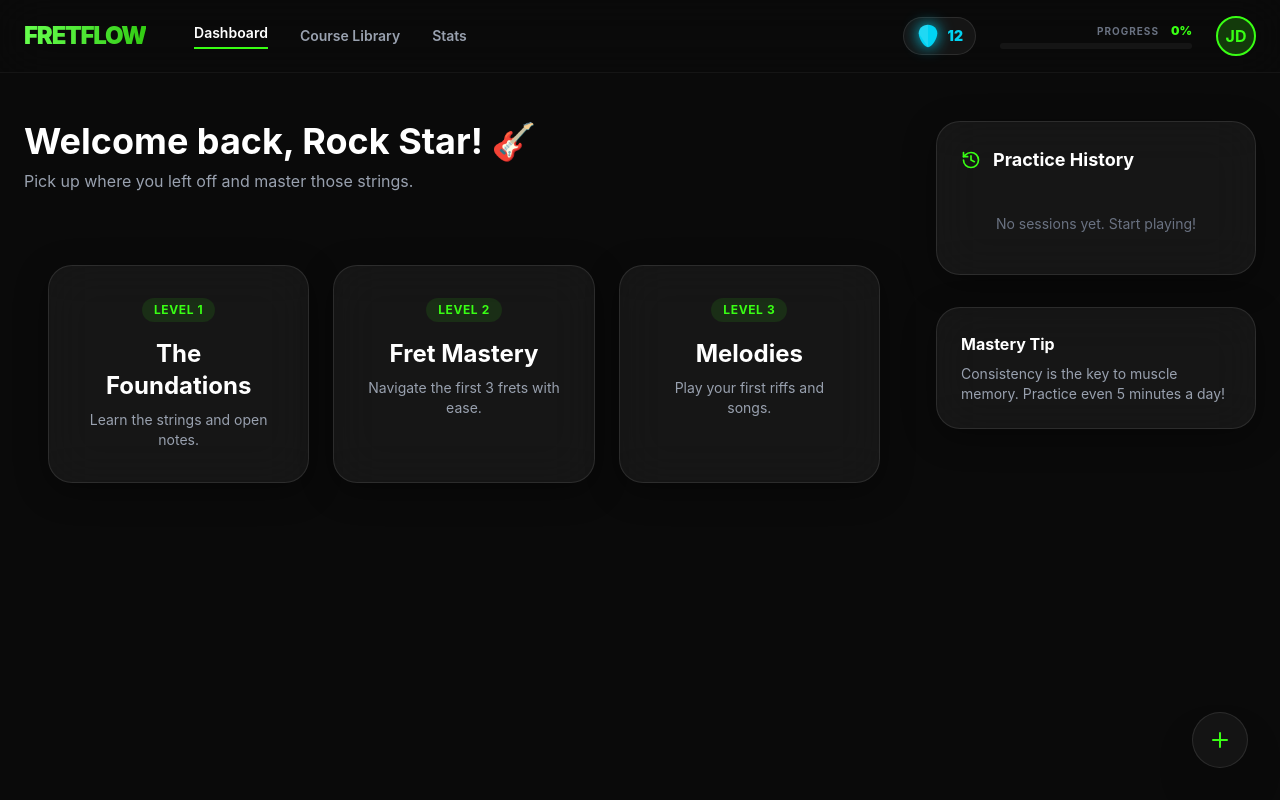
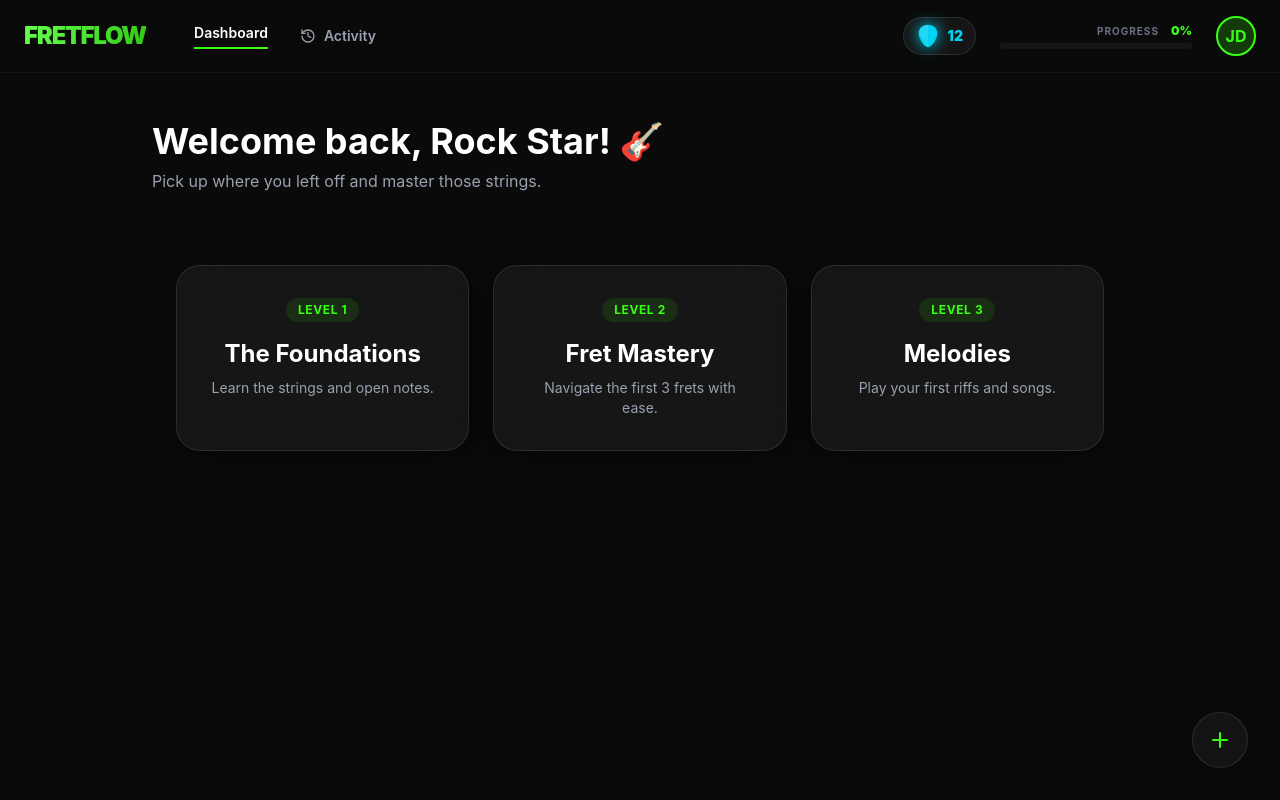
Before and after one commit to ravanaliyev/FretFlow, a React (Vite) app: page /dashboard in a window 1280 px wide. Built offline with nearby package versions, Linux system fonts and the light colour scheme.

Commit message:
Professional UX Overhaul: Refined Pick shape, Streak Freeze logic, Compact Filters, and Sidebar removal for better focus

```diff
--- a/src/screens/dashboard/Dashboard.tsx
+++ b/src/screens/dashboard/Dashboard.tsx
@@ -74,6 +74,7 @@ const Dashboard: React.FC = () => {
   const [isListening, setIsListening] = useState(false);
   const [showAdminModal, setShowAdminModal] = useState(false);
   const [showStreakModal, setShowStreakModal] = useState(false);
+  const [showHistoryDrawer, setShowHistoryDrawer] = useState(false);
 
   // Dynamic streak logic
   // Rolling 7-day logic
@@ -428,9 +429,18 @@ const Dashboard: React.FC = () => {
           <div className="flex items-center gap-12">
             <h1 className="text-2xl font-black tracking-tighter bg-gradient-to-r from-primary-400 to-primary-600 bg-clip-text text-transparent">FRETFLOW</h1>
             <nav className="hidden md:flex items-center gap-8">
-              <a href="#" className="text-sm font-semibold text-white border-b-2 border-primary-500 pb-1">Dashboard</a>
-              <a href="#" className="text-sm font-semibold text-gray-400 hover:text-white transition-colors">Course Library</a>
-              <a href="#" className="text-sm font-semibold text-gray-400 hover:text-white transition-colors">Stats</a>
+              <button
+                onClick={() => navigate('/dashboard')}
+                className={`text-sm font-semibold transition-colors ${currentView === 'levels' || currentView === 'lessons' ? 'text-white border-b-2 border-primary-500 pb-1' : 'text-gray-400 hover:text-white'}`}
+              >
+                Dashboard
+              </button>
+              <button
+                onClick={() => setShowHistoryDrawer(true)}
+                className="text-sm font-semibold text-gray-400 hover:text-white transition-colors flex items-center gap-2"
+              >
+                <History size={16} /> Activity
+              </button>
             </nav>
           </div>
 
@@ -498,9 +508,9 @@ const Dashboard: React.FC = () => {
         </div>
       </header>
 
-      <div className={`container mx-auto flex flex-col lg:flex-row gap-8 py-12 px-6 ${currentView === 'practice' ? 'hidden' : ''}`}>
-        {/* Main Content */}
-        <main className="flex-1 min-w-0">
+      <div className={`container mx-auto py-12 px-6 max-w-5xl ${currentView === 'practice' ? 'hidden' : ''}`}>
+        {/* Main Content - Full Width */}
+        <main className="w-full">
           <div className="mb-8 md:mb-12">
             <h2 className="text-3xl md:text-4xl font-bold mb-2 text-center md:text-left">Welcome back, Rock Star! 🎸</h2>
             <p className="text-gray-400 text-center md:text-left">Pick up where you left off and master those strings.</p>
@@ -529,41 +539,6 @@ const Dashboard: React.FC = () => {
             )}
           </AnimatePresence>
         </main>
-
-        {/* Sidebar */}
-        <aside className="w-full lg:w-80 space-y-8">
-          <div className="glass-panel p-6 rounded-3xl">
-            <div className="flex items-center gap-3 mb-6">
-              <History size={20} className="text-primary-500" />
-              <h3 className="font-bold text-lg">Practice History</h3>
-            </div>
-            <div className="space-y-4 max-h-[400px] overflow-y-auto no-scrollbar">
-              {history.length === 0 ? (
-                <p className="text-sm text-gray-500 text-center py-4">No sessions yet. Start playing!</p>
-              ) : (
-                history.map(item => (
-                  <div key={item.id} className="flex items-center justify-between group">
-                    <div>
-                      <p className="text-sm font-semibold text-white">{item.title}</p>
-                      <span className="text-[10px] text-gray-500">{item.date}</span>
-                    </div>
-                    <button
-                      onClick={() => deleteHistory(item.id)}
-                      className="text-gray-600 hover:text-red-500 opacity-0 group-hover:opacity-100 transition-all"
-                    >
-                      <Trash2 size={14} />
-                    </button>
-                  </div>
-                ))
-              )}
-            </div>
-          </div>
-
-          <div className="glass-panel p-6 rounded-3xl bg-primary-500/5 border-primary-500/20">
-            <h3 className="font-bold mb-2">Mastery Tip</h3>
-            <p className="text-sm text-gray-400">Consistency is the key to muscle memory. Practice even 5 minutes a day!</p>
-          </div>
-        </aside>
       </div>
 
       {/* Practice View Overlay */}
@@ -716,6 +691,77 @@ const Dashboard: React.FC = () => {
           </div>
         )}
       </AnimatePresence>
+
+      {/* History Drawer */}
+      <AnimatePresence>
+        {showHistoryDrawer && (
+          <div className="fixed inset-0 z-[120]">
+            <motion.div
+              initial={{ opacity: 0 }}
+              animate={{ opacity: 1 }}
+              exit={{ opacity: 0 }}
+              className="absolute inset-0 bg-dark-950/60 backdrop-blur-sm"
+              onClick={() => setShowHistoryDrawer(false)}
+            />
+            <motion.div
+              initial={{ x: '100%' }}
+              animate={{ x: 0 }}
+              exit={{ x: '100%' }}
+              transition={{ type: 'spring', damping: 25, stiffness: 200 }}
+              className="absolute right-0 top-0 bottom-0 w-full max-w-sm bg-dark-900 border-l border-white/10 p-8 shadow-2xl"
+            >
+              <div className="flex items-center justify-between mb-8">
+                <div className="flex items-center gap-3">
+                  <History size={24} className="text-primary-500" />
+                  <h3 className="text-2xl font-bold">Activity</h3>
+                </div>
+                <button onClick={() => setShowHistoryDrawer(false)} className="p-2 hover:bg-white/5 rounded-full transition-colors text-gray-500 hover:text-white">
+                  <X size={24} />
+                </button>
+              </div>
+
+              <div className="space-y-6 overflow-y-auto max-h-[calc(100vh-200px)] pr-2 no-scrollbar">
+                {history.length === 0 ? (
+                  <div className="text-center py-20">
+                    <div className="w-16 h-16 bg-white/5 rounded-full flex items-center justify-center mx-auto mb-4">
+                      <PlayCircle className="text-gray-600" size={32} />
+                    </div>
+                    <p className="text-gray-400">No practice history yet.</p>
+                    <p className="text-sm text-gray-600 mt-2">Finish a lesson to see it here!</p>
+                  </div>
+                ) : (
+                  history.map(item => (
+                    <motion.div
+                      key={item.id}
+                      initial={{ opacity: 0, x: 20 }}
+                      animate={{ opacity: 1, x: 0 }}
+                      className="glass-panel p-4 rounded-2xl flex items-center justify-between group hover:border-primary-500/20 transition-all"
+                    >
+                      <div>
+                        <p className="font-bold text-white group-hover:text-primary-500 transition-colors">{item.title}</p>
+                        <span className="text-xs text-gray-500">{item.date}</span>
+                      </div>
+                      <button
+                        onClick={() => deleteHistory(item.id)}
+                        className="p-2 text-gray-700 hover:text-red-500 transition-colors"
+                      >
+                        <Trash2 size={16} />
+                      </button>
+                    </motion.div>
+                  ))
+                )}
+              </div>
+
+              <div className="absolute bottom-8 left-8 right-8">
+                <div className="glass-panel p-6 rounded-3xl bg-primary-500/5 border-primary-500/20">
+                  <h3 className="font-bold mb-2 text-sm">Pro Tip</h3>
+                  <p className="text-xs text-gray-500">Consistency builds speed. Try to keep your streak alive!</p>
+                </div>
+              </div>
+            </motion.div>
+          </div>
+        )}
+      </AnimatePresence>
     </div>
   );
 };
```
